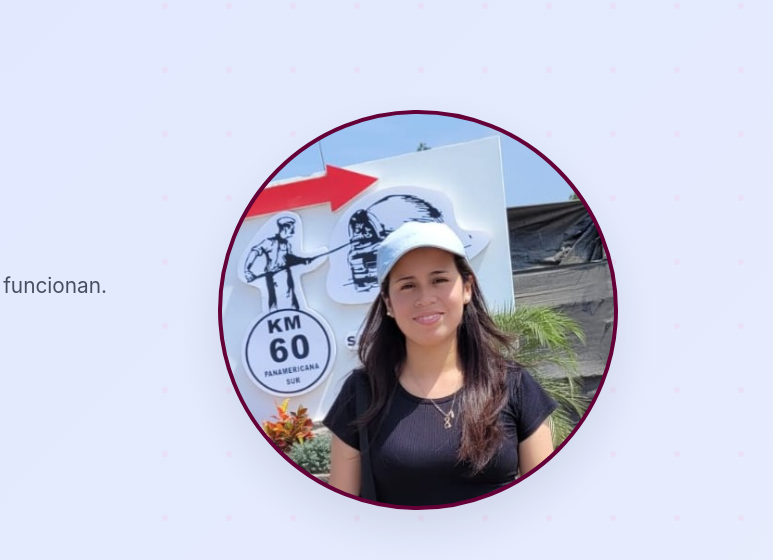
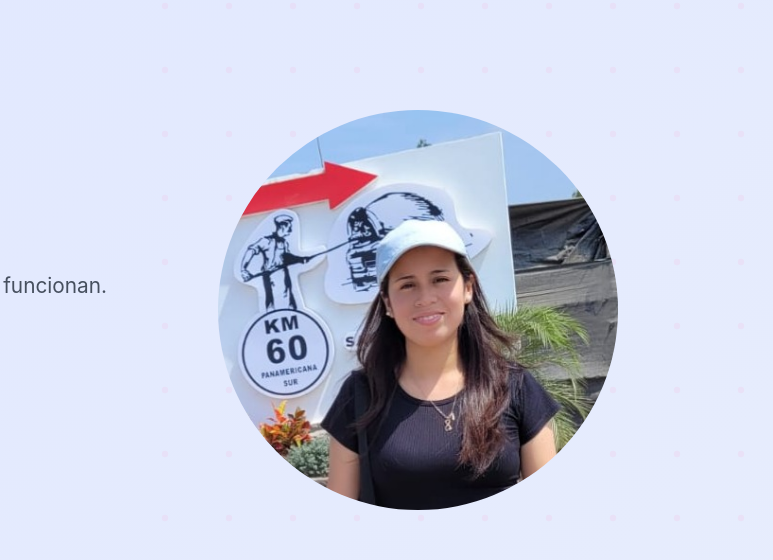
Before and after one commit to ValeryRosa/Portafolio, a plain HTML site: page index.html in a window 1280 px wide. Shown: the part 90-650 px from the top of the page, 507-1280 px from the left. Drawn offline with nearby package versions, Linux system fonts and the light colour scheme.

Commit message:
Actualizar index

```diff
--- a/index.html
+++ b/index.html
@@ -50,7 +50,7 @@
                 </div>
                 <div class="col-lg-6">
                     <div class="text-center position-relative">
-                        <div class="hero-image mx-auto" style="background: url('imagenes/rcentrada.jpg') center/cover; width: 400px; height: 400px; border-radius: 60%;"></div>
+                        <img src="imagenes/rcentrada.jpg" alt="Foto centrada" style="width: 400px; height: 400px; object-fit: cover; border-radius: 50%;">
                     </div>
                 </div>
             </div>
```
